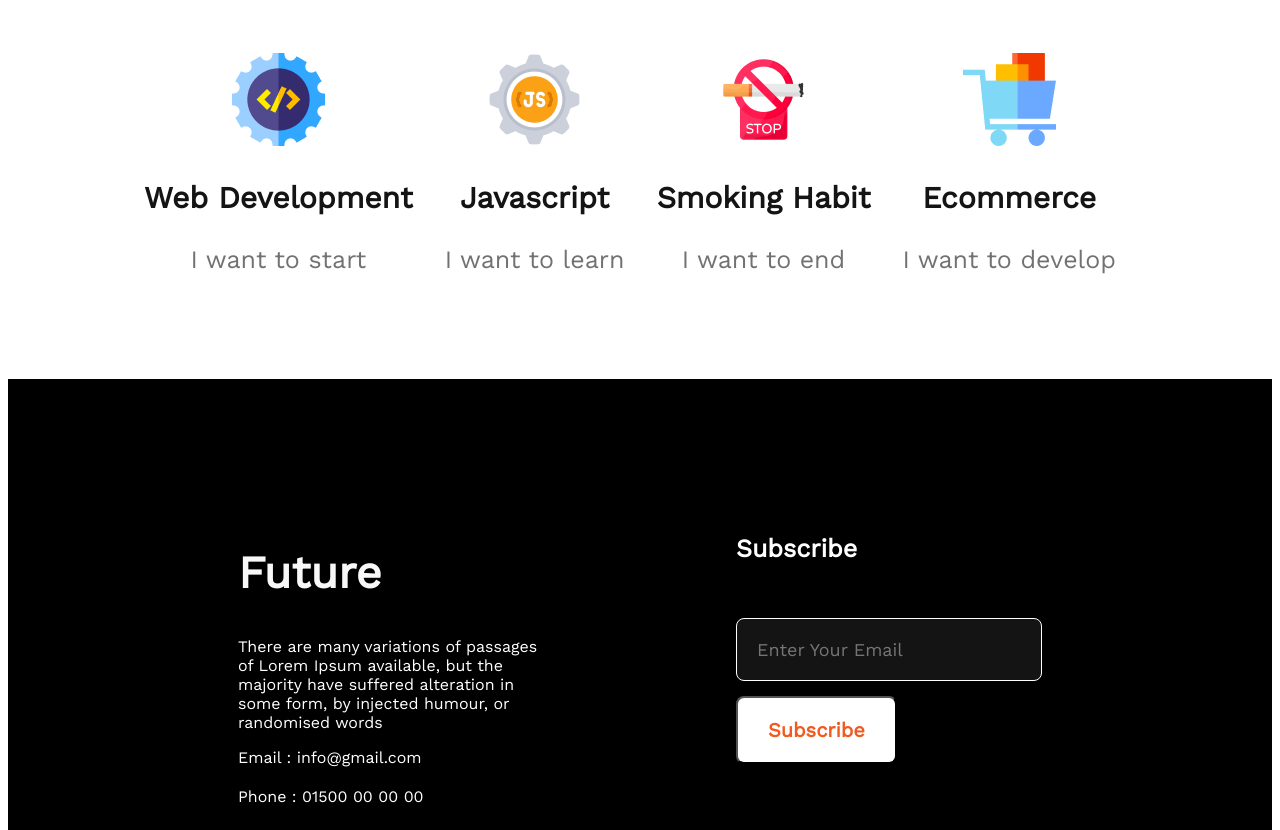
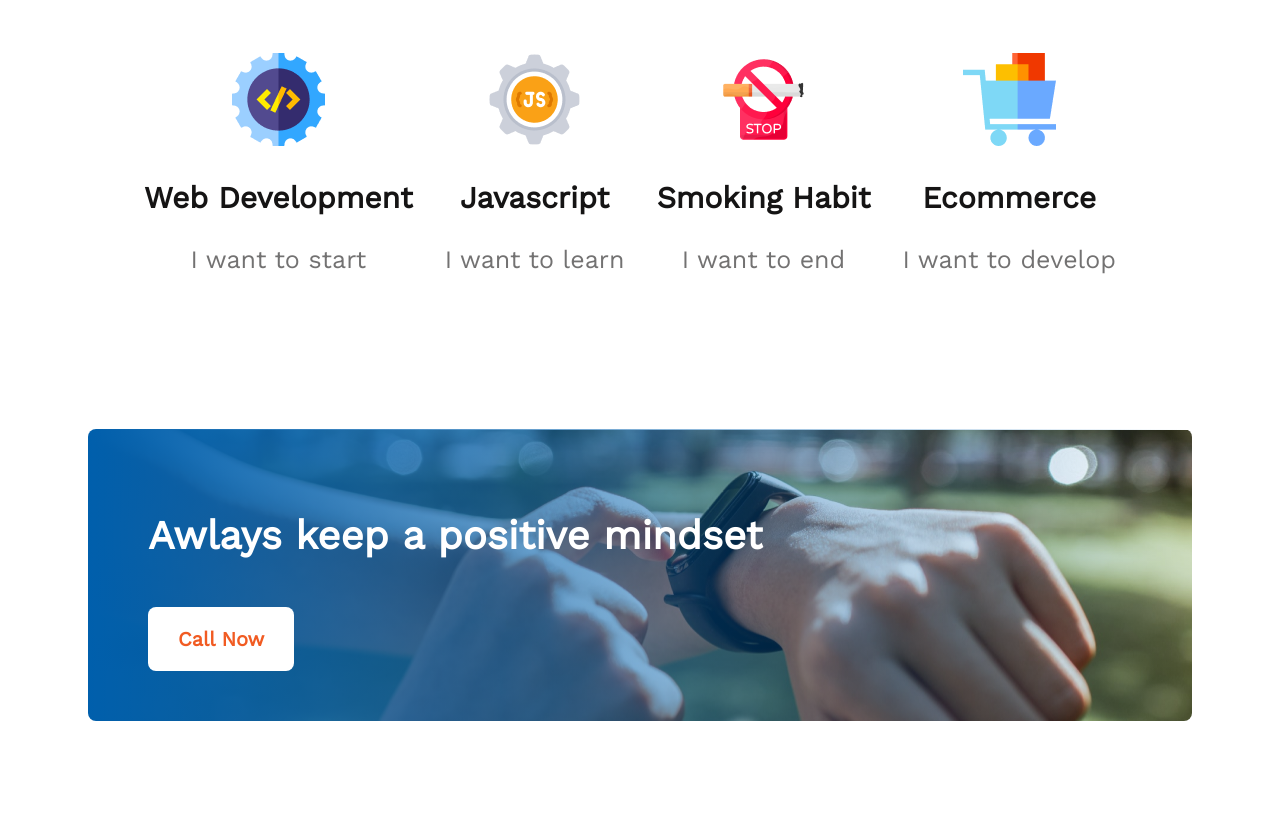
Before and after one commit to Jarif-Mahfuz/New-year-assignment, a plain HTML site: page index.html in a window 1280 px wide. Shown: the part 1970-2800 px from the top of the page. Drawn offline with nearby package versions, Linux system fonts and the light colour scheme.

Commit message:
positiv section added

```diff
--- a/index.html
+++ b/index.html
@@ -15,8 +15,8 @@
     <link rel="stylesheet" href="styles/style.css">
 </head>
 <body>
+<!-- header section -->
     <header class="header">
-<!-- header section -->
         <h2 class="header-title">
             All Thinks Are Possible If You believe
         </h2>
@@ -93,6 +93,22 @@
             </div>
 
         </section>
+
+<!-- positive section -->
+        <section class="positive-section">
+            <div class="positiv-sec-div">
+                <h1 id="positiv-title">
+                    Awlays keep a positive mindset
+                </h1>
+                <button class="button">
+                    Call Now
+                </button>
+                <!-- <p class="button">
+                    Call Now
+                </p> -->
+            </div>
+        </section>
+
     </main>
 
     <footer>
--- a/styles/style.css
+++ b/styles/style.css
@@ -6,37 +6,42 @@
 /* header section styles */
 header{
     justify-content: center;
-    text-align: right;
+
 }
 .header{
     background-image: url('../images/banner/banner1.png');
     background-repeat: no-repeat;
     width: 100%;
     height: 808px;
+    text-align: right;
+
 }
-/* header .header-title, .header-description, .btn-primary{
-    text-align-last: right;
-} */
+
 .header-title{
     font-weight: 700;
     font-size: 65px;
     color: #151414;
-    /* width: 50%; */
-    margin-bottom: 20px;
+    text-shadow: 0px 4px 4px rgba(0, 0, 0, 0.25);
+    margin-bottom: 15px;
+    text-align: right;
+    padding: 200px 50px 0 550px;
 }
 .header-description{
     font-size: 16px;
     color: #444343;
     /* width: 50%; */
     margin-bottom: 30px;
+    padding: 0 50px 0 700px;
 }
 .btn-primary{
     background: #F15B22;
     border-radius: 5px;
+    border: none;
     color: #FFFFFF;
     font-weight: 600;
     font-size: 20px;
     padding: 15px 15px;
+    margin-right: 50px;
 }
 
 /* failure section styles */
@@ -112,6 +117,23 @@ header{
     color: #737272;
 }
 
+/* positive section style */
+
+.positiv-sec-div{
+    background-image:linear-gradient(90deg, #005FAC 0%, rgba(0, 95, 172, 0) 100%),
+     url('../images/watch.png');
+    background-repeat: no-repeat;
+    border-radius: 8px;
+    padding: 50px 400px 50px 60px;
+    margin: 130px 80px 130px 80px;
+    justify-content: center;
+}
+#positiv-title{
+    font-weight: 700;
+    font-size: 40px;
+    color: #FFFFFF;
+}
+
 /* footer section style */
 footer{
     background-color: black;
@@ -166,6 +188,7 @@ footer{
 .button{
     background: #FFFFFF;
     border-radius: 8px;
+    border: none;
     margin-top: 15px;
     color: #F15B22;
     font-weight: 600;
```
